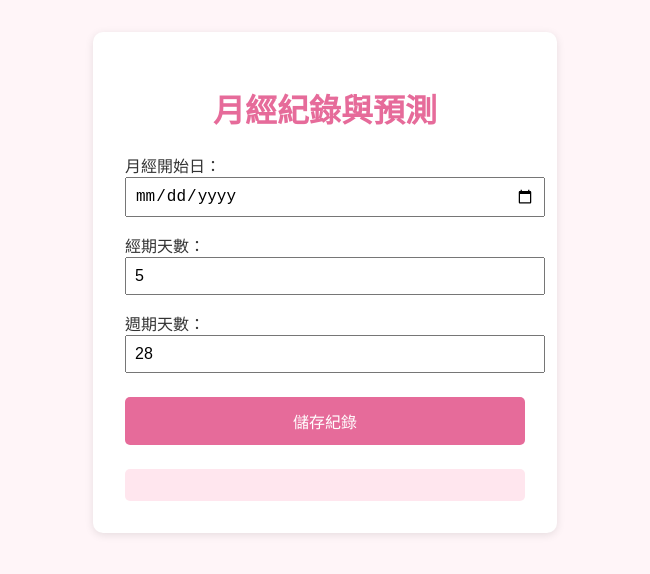
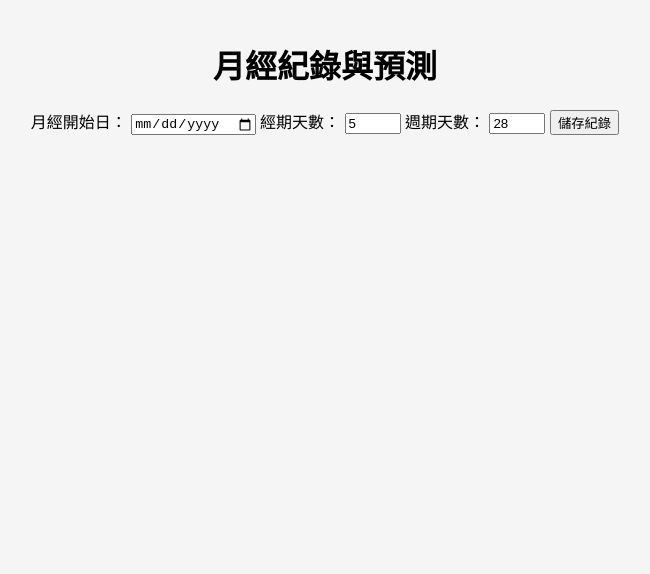
Before and after one commit to ggt128897/-app, a plain HTML site: page index.html in a window 1280 px wide. Shown: the whole page, without its empty margins (315-965 px from the left). Drawn offline with Linux system fonts and the light colour scheme.

Commit message:
Update style.css

```diff
--- a/style.css
+++ b/style.css
@@ -1,53 +1,70 @@
 body {
-  font-family: "Noto Sans TC", sans-serif;
-  background-color: #fff5f8;
-  margin: 0;
-  padding: 0;
+    font-family: Arial, sans-serif;
+    margin: 0;
+    padding: 0;
+    background-color: #f5f5f5;
+    display: flex;
+    flex-direction: column;
+    justify-content: space-between;
+    height: 100vh;
 }
 
 .container {
-  max-width: 400px;
-  margin: 2rem auto;
-  padding: 2rem;
-  background-color: white;
-  border-radius: 10px;
-  box-shadow: 0 2px 8px rgba(0,0,0,0.1);
+    padding: 20px;
+    text-align: center;
 }
 
-h1 {
-  color: #e66b9a;
-  text-align: center;
+#calendar {
+    display: grid;
+    grid-template-columns: repeat(7, 1fr);
+    gap: 5px;
+    justify-items: center;
+    margin-top: 20px;
 }
 
-label {
-  display: block;
-  margin-top: 1rem;
-  color: #333;
+.day {
+    width: 30px;
+    height: 30px;
+    border-radius: 50%;
+    background-color: #fff;
+    display: flex;
+    align-items: center;
+    justify-content: center;
+    cursor: pointer;
+    transition: background-color 0.3s;
 }
 
-input {
-  width: 100%;
-  padding: 0.5rem;
-  font-size: 1rem;
+.day:hover {
+    background-color: #f0f0f0;
 }
 
-button {
-  margin-top: 1.5rem;
-  width: 100%;
-  padding: 0.75rem;
-  background-color: #e66b9a;
-  color: white;
-  border: none;
-  font-size: 1rem;
-  border-radius: 5px;
-  cursor: pointer;
+.selected {
+    background-color: #ff6666;
+    color: #fff;
 }
 
-#prediction {
-  margin-top: 1.5rem;
-  background-color: #ffe6ee;
-  padding: 1rem;
-  border-radius: 5px;
-  font-size: 1rem;
-  color: #333;
+.ovulation {
+    background-color: #66b3ff;
+    color: #fff;
 }
+
+.fertile {
+    background-color: #99ccff;
+    color: #fff;
+}
+
+.dayDetails {
+    margin-top: 20px;
+    display: none;
+    text-align: left;
+    padding: 10px;
+    background-color: #fff;
+    border-radius: 10px;
+    box-shadow: 0 2px 5px rgba(0, 0, 0, 0.1);
+}
+
+footer {
+    margin-top: 20px;
+    font-size: 14px;
+    color: #888;
+}
```
